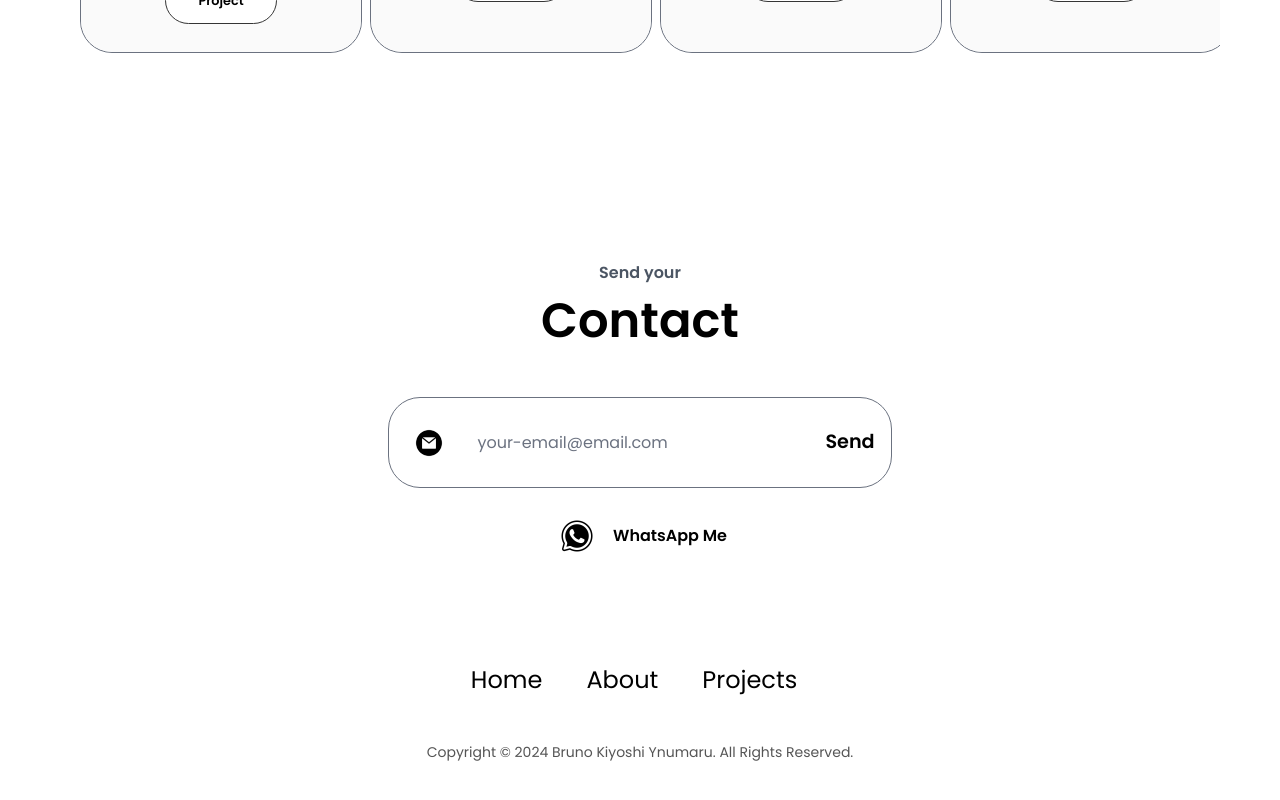
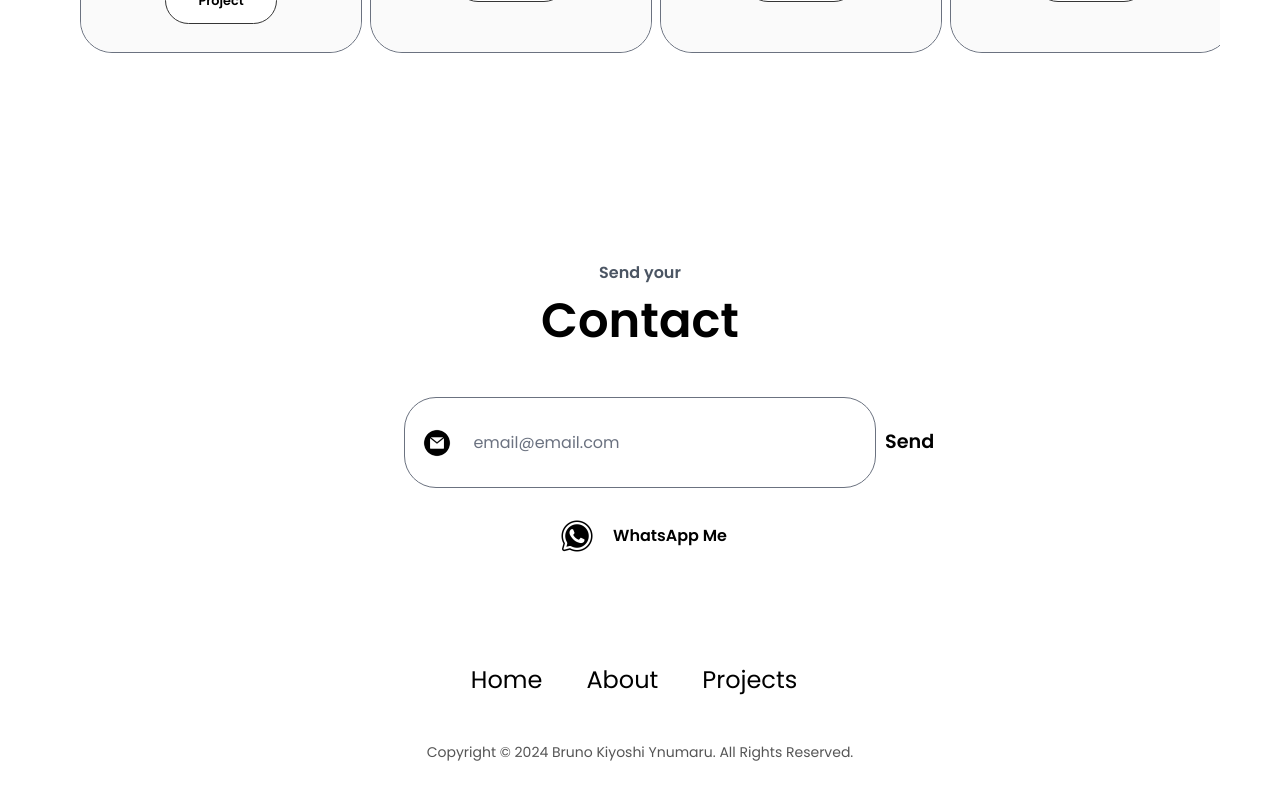
Before and after one commit to danielbelle/portfolio-bruno, a React (Create React App) app: page / in a window 1280 px wide. Shown: the part 1983-2783 px from the top of the page. Built offline with nearby package versions, Linux system fonts and the light colour scheme.

Commit message:
v1.6 contact box fix

```diff
--- a/src/Components/Contact.jsx
+++ b/src/Components/Contact.jsx
@@ -55,7 +55,7 @@ function Contact() {
           <img
             src={Email}
             alt="Email icon"
-            className="cursor-default h-[2rem] ml-[0.5rem]"
+            className="cursor-default h-[2rem]"
           />
           <form ref={form} onSubmit={sendEmail}>
             <div className="bg-transparent max-w-[700px] w-[70%] sm:w-[100%] items-center rounded-[5rem] whitespace-nowrap">
@@ -64,11 +64,11 @@ function Contact() {
                 name="user_email"
                 value={input}
                 onChange={(e) => setInput(e.target.value)}
-                placeholder="your-email@email.com"
-                className="flex-1 h-[100%] border-none outline-none font-[1rem] sm:font-[1.3rem] px-[1rem] py-[1rem] sm:placeholder:text-[1rem] placeholder:text-[0.9rem] placeholder:text-gray-500"
+                placeholder="email@email.com"
+                className="flex-1 h-[100%] border-none outline-none font-[1rem] sm:font-[1.3rem] mx-[0.3rem] my-[1rem] sm:placeholder:text-[1rem] placeholder:text-[0.9rem] placeholder:text-gray-500 w-[80%] sm:w-[100%]"
               ></input>
               <input
-                className="bg-transparent text-[1rem] sm:text-[1.2rem] cursor-pointer font-[600] text-black transition duration-200 items-center justify-center ml-[1rem]"
+                className="bg-transparent text-[1rem] sm:text-[1.2rem] cursor-pointer font-[600] text-black transition duration-200 items-center justify-center sm:ml-[1rem]"
                 type="submit"
                 value={"Send"}
               />
```
